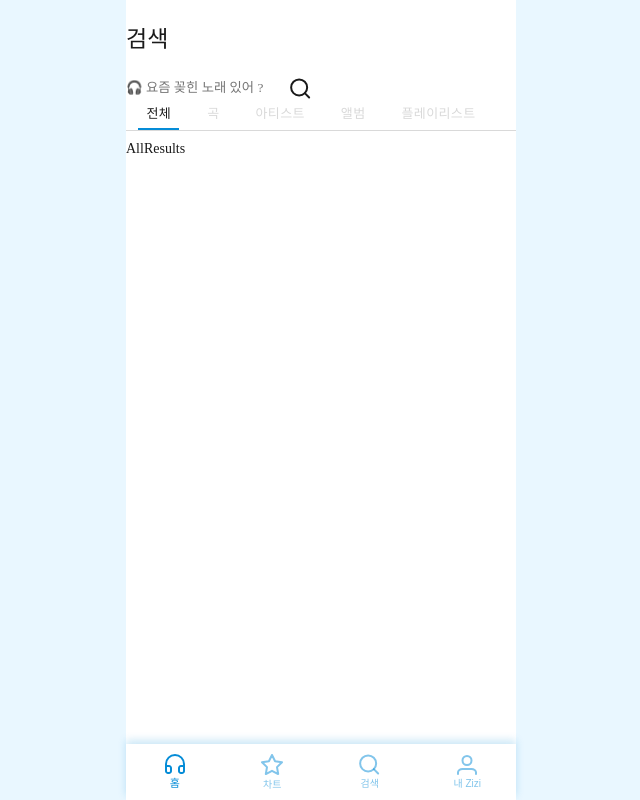
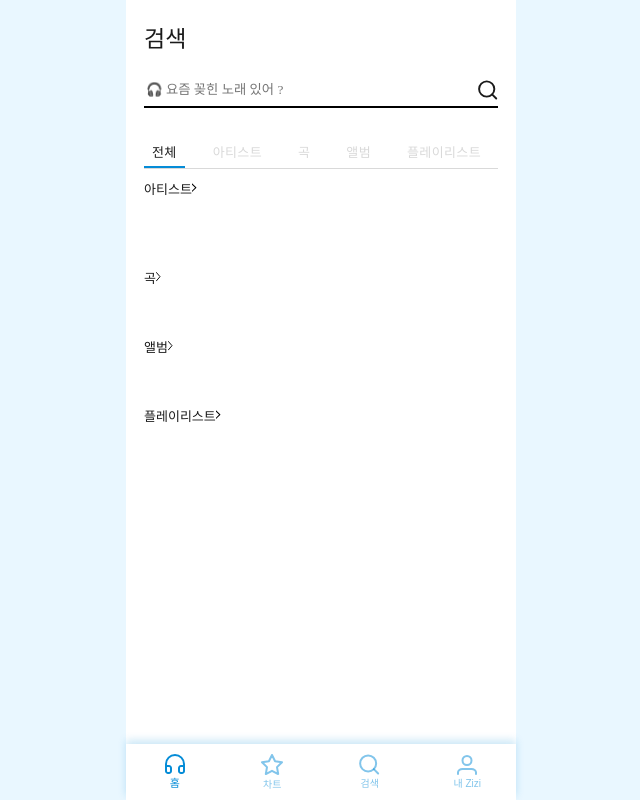
Before and after one commit to mocha-a/next-Zizi, a Next.js app: page /search/1 in a window 1280 px wide. Shown: the whole page, without its empty margins (319-959 px from the left). Built offline with nearby package versions, Linux system fonts and the light colour scheme; a web font is replaced by a local one.

Commit message:
25-10-31:  검색 상세 UI

```diff
--- a/package.json
+++ b/package.json
@@ -17,7 +17,8 @@
     "react": "^19.0.0",
     "react-dom": "^19.0.0",
     "sass": "^1.89.2",
-    "swiper": "^11.2.10"
+    "swiper": "^11.2.10",
+    "zustand": "^5.0.8"
   },
   "devDependencies": {
     "@eslint/eslintrc": "^3",
--- a/src/app/search/[query]/page.tsx
+++ b/src/app/search/[query]/page.tsx
@@ -3,6 +3,8 @@
 import React from 'react'
 import SearchLayout from '../SearchLayout'
 import BasicTabs from '@/components/search/TapMenu'
+
+import '../../../styles/search/search.scss'
 
 const page = () => {
   return (
--- /dev/null
+++ b/src/components/icons/MoreArrow.tsx
@@ -0,0 +1,16 @@
+import Image from 'next/image'
+
+function MoreArrow({ className }: { className?: string }) {
+  return (
+    <div className={ `${className} more-arrow` }>
+    <Image
+        src='/icons/more-arrow.svg'
+        alt='더보기'
+        width={5}
+        height={10}
+    />
+    </div>
+  )
+}
+
+export default MoreArrow
--- a/src/components/search/SearchBar.tsx
+++ b/src/components/search/SearchBar.tsx
@@ -4,18 +4,12 @@ import axios from 'axios';
 import Image from 'next/image'
 
 import React, { useState } from 'react'
+import { useSearchStore } from '@/store/searchStore';
 import { useRouter } from 'next/navigation';
 
-interface SpotifySearchResults {
-  artists?: unknown;
-  albums?: unknown;
-  tracks?: unknown;
-  playlists?: unknown;
-}
-
 const SearchBar = () => {
+  const { setResults } = useSearchStore();
   const [ query, setQuery ] = useState('');
-  const [ results, setResults ] = useState<SpotifySearchResults | null>(null);
   const router = useRouter();
 
   const onSearchSubmit = async (e: React.FormEvent<HTMLFormElement>) => {
@@ -34,10 +28,6 @@ const SearchBar = () => {
         console.error('검색 실패:', err);
     }
   };
-
-  React.useEffect(() => {
-    console.log('results 업데이트됨:', results);
-  }, [results]);
 
   return (
     <form id="search" className='search-bar' onSubmit={(e) => onSearchSubmit(e)}>
--- a/src/components/search/TapMenu.tsx
+++ b/src/components/search/TapMenu.tsx
@@ -27,7 +27,7 @@ function CustomTabPanel(props: TabPanelProps) {
       aria-labelledby={`simple-tab-${index}`}
       {...other}
     >
-      {value === index && <Box sx={{ paddingTop: '10px', fontFamily: 'GmarketMedium', fontSize: '14px', color: '#1A1A1A' }}>{children}</Box>}
+      {value === index && <Box sx={{ paddingTop: '10px', fontFamily: 'GmarketMedium', fontSize: '13px', color: '#1A1A1A' }}>{children}</Box>}
     </div>
   );
 }
@@ -75,8 +75,8 @@ export default function BasicTabs() {
           }}
         >
           <CustomTab label="전체" {...a11yProps(0)} sx={{ minWidth: 'auto', px: 1 }} />
-          <CustomTab label="곡" {...a11yProps(1)} sx={{ minWidth: 'auto', px: 1 }} />
-          <CustomTab label="아티스트" {...a11yProps(2)} sx={{ minWidth: 'auto', px: 1 }} />
+          <CustomTab label="아티스트" {...a11yProps(1)} sx={{ minWidth: 'auto', px: 1 }} />
+          <CustomTab label="곡" {...a11yProps(2)} sx={{ minWidth: 'auto', px: 1 }} />
           <CustomTab label="앨범" {...a11yProps(3)} sx={{ minWidth: 'auto', px: 1 }} />
           <CustomTab label="플레이리스트" {...a11yProps(4)} sx={{ minWidth: 'auto', px: 1 }} />
         </Tabs>
--- a/src/components/search/results/AllResults.tsx
+++ b/src/components/search/results/AllResults.tsx
@@ -1,8 +1,79 @@
-import React from 'react'
+import React, { useEffect, useState } from 'react';
+import { useSearchStore, Artist, Track, Album, Playlist } from '@/store/searchStore';
+import SectionHeader from './SectionHeader';
+import Image from 'next/image';
 
 const AllResults = () => {
+  const { results } = useSearchStore();
+  const [ artists, setArtists ] = useState<Artist[]>([]);
+  const [ tracks, setTracks ] = useState<Track[]>([]);
+  const [ albums, setAlbums ] = useState<Album[]>([]);
+  const [ playlists, setPlaylists ] = useState<Playlist[]>([]);
+
+  useEffect(() => {
+    setArtists(results?.artists?.items || []);
+    setTracks(results?.tracks?.items || []);
+    setAlbums(results?.albums?.items || []);
+    setPlaylists(results?.playlists?.items || []);
+  }, [results]);
+
+  console.log(albums);
+  console.log(tracks);
+  console.log(playlists);
+
   return (
-    <div>AllResults</div>
+  <div className='allReslts-container'>
+    <div className='allReslts allReslts-artist'>
+      <SectionHeader title="아티스트" />
+      <div className='artist-container'>
+        { artists.map((artist)=>
+          <div key={artist.id} className='artist-container'>
+            <div className='artist-image'>
+              <Image
+                src={artist?.images[0]?.url}
+                alt="artist"
+                width={98}
+                height={98}
+              />
+            </div>
+            <p className='artist-name'>{artist.name}</p>
+          </div>
+        )}
+      </div>
+    </div>
+    <div className='allReslts allReslts-track'>
+      <SectionHeader title="곡" />
+    </div>
+    <div className='allReslts allReslts-album'>
+      <SectionHeader title="앨범" />
+      { albums.map((album)=>
+        <div key={album.id}>
+          <div className='album-top'>
+            <div className='album-image'>
+              <Image
+                src={album?.images[0]?.url}
+                alt="album"
+                width={90}
+                height={90}
+              />
+            </div>
+            <p className='album-name'>{album.name}</p>
+            {album.artists.map((albumA)=>
+              <p key={albumA.id} className='albumA-name'>
+                {albumA.name}
+              </p>
+            )}
+          </div>
+          <div className='album-bottom'>
+            <p>{album.release_date}</p>
+          </div>
+        </div>
+      )}
+    </div>
+    <div className='allReslts allReslts-playlist'>
+      <SectionHeader title="플레이리스트" />
+    </div>
+  </div>
   )
 }
 
--- /dev/null
+++ b/src/components/search/results/SectionHeader.tsx
@@ -0,0 +1,15 @@
+import MoreArrow from '@/components/icons/MoreArrow';
+import React from 'react'
+
+interface SectionHeaderProps {
+  title: string;
+}
+
+const SectionHeader = ({ title }: SectionHeaderProps) => (
+  <div className="section-header">
+    <h2>{title}</h2>
+    <MoreArrow />
+  </div>
+);
+
+export default SectionHeader
--- /dev/null
+++ b/src/store/searchStore.ts
@@ -0,0 +1,73 @@
+// src/store/searchStore.ts
+import { create } from 'zustand';
+
+export interface Artist {
+  id: string;
+  name: string;
+  genres: string[];
+  popularity: number;
+  images: { url: string; height: number; width: number }[];
+  followers: { href: string | null; total: number };
+  external_urls: { spotify: string };
+}
+
+export interface Track {
+  id: string;
+  name: string;
+  duration_ms: number;
+  popularity: number;
+  preview_url: string | null;
+  external_urls: { spotify: string };
+  album: {
+    id: string;
+    name: string;
+    images: { url: string; height: number; width: number }[];
+  };
+  artists: { id: string; name: string }[];
+}
+
+export interface Album {
+  id: string;
+  name: string;
+  images: { url: string; width: number; height: number }[];
+  release_date: string;
+  total_tracks: number;
+  artists: { id: string; name: string }[];
+  external_urls: { spotify: string };
+}
+
+export interface Playlist {
+  id: string;
+  name: string;
+  description: string;
+  images: { url: string; width: number; height: number }[];
+  owner: {
+    display_name: string;
+    id: string;
+    external_urls: { spotify: string };
+  };
+  public: boolean;
+  collaborative: boolean;
+  tracks: {
+    href: string;
+    total: number;
+  };
+  external_urls: { spotify: string };
+}
+
+export interface SpotifySearchResults {
+  artists?: { items: Artist[] };
+  albums?: { items: Album[] };
+  tracks?: { items: Track[] };
+  playlists?: { items: Playlist[] };
+}
+
+interface SearchState {
+  results: SpotifySearchResults | null;
+  setResults: (data: SpotifySearchResults | null) => void;
+}
+
+export const useSearchStore = create<SearchState>((set) => ({
+  results: null,
+  setResults: (data) => set({ results: data }),
+}));
--- a/src/styles/_style.scss
+++ b/src/styles/_style.scss
@@ -20,6 +20,16 @@
     border: 1px solid $blue;
     border-radius: 85px;
 }
+.section-header{
+    >h2{
+        @include GmarketMedium_black_13;
+    }
+    display: flex;
+}
+
+.more-arrow{
+    width: 5px; height: 10px;
+}
 
 input:checked + .tagbtn{
     display: inline-block;
--- a/src/styles/search/search.scss
+++ b/src/styles/search/search.scss
@@ -42,4 +42,31 @@
             gap: 10px;
         }
     }
+    .allReslts-container{
+        .allReslts{
+            .section-header{ margin-bottom: 20px; }
+            margin-bottom: 50px;
+
+            .artist-container{
+                display: flex;
+                gap: 10px;
+                .artist-image{ margin-bottom: 13px; }
+                .artist-box{ text-align: center; }
+            }
+
+            .artist-image{
+                width: 98px; height: 98px;
+                border-radius: 50%;
+                overflow: hidden;
+            }
+        }
+
+
+
+        .album-image{
+            width: 90px; height: 90px;
+            border-radius: 5px;
+            overflow: hidden;
+        }
+    }
 }
```
Also changed, not shown: public/icons/more-arrow.svg (added), src/components/search/results/ArtistSlider.tsx (added), 1 other file (tests, documents, lock files or other folders).
